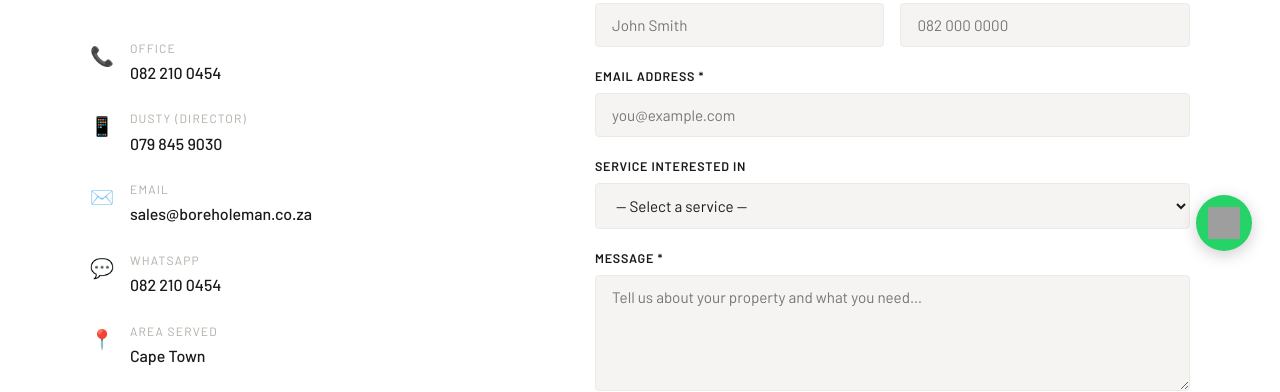
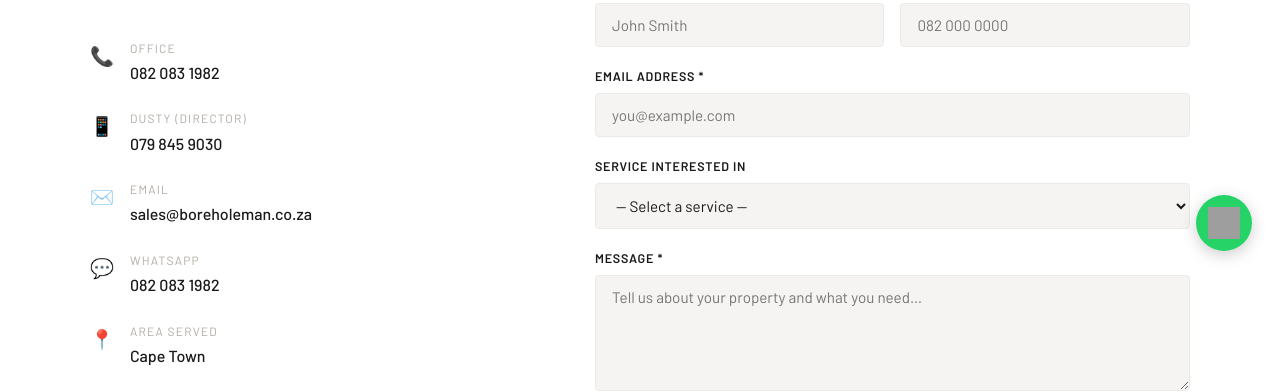
Before and after one commit to BoreholeMan/my-website, a React (Vite) app: page /contact in a window 1280 px wide. Shown: the part 521-913 px from the top of the page. Built offline with nearby package versions, Linux system fonts and the light colour scheme; grey boxes are pictures that could not be loaded; a web font is replaced by a local one.

Commit message:
Update contact numbers in Contact.jsx

```diff
--- a/src/pages/Contact.jsx
+++ b/src/pages/Contact.jsx
@@ -21,7 +21,7 @@ export default function Contact() {
                 <span className={styles.contactIcon}>📞</span>
                 <div>
                   <div className={styles.contactLabel}>Office</div>
-                  <a href="tel:0822100454" className={styles.contactValue}>082 210 0454</a>
+                  <a href="tel:0820831982" className={styles.contactValue}>082 083 1982</a>
                 </div>
               </div>
               <div className={styles.contactItem}>
@@ -42,7 +42,7 @@ export default function Contact() {
                 <span className={styles.contactIcon}>💬</span>
                 <div>
                   <div className={styles.contactLabel}>WhatsApp</div>
-                  <a href="https://wa.me/27822100454" target="_blank" rel="noreferrer" className={styles.contactValue}>082 210 0454</a>
+                  <a href="https://wa.me/27820831982" target="_blank" rel="noreferrer" className={styles.contactValue}>082 083 1982</a>
                 </div>
               </div>
               <div className={styles.contactItem}>
```
